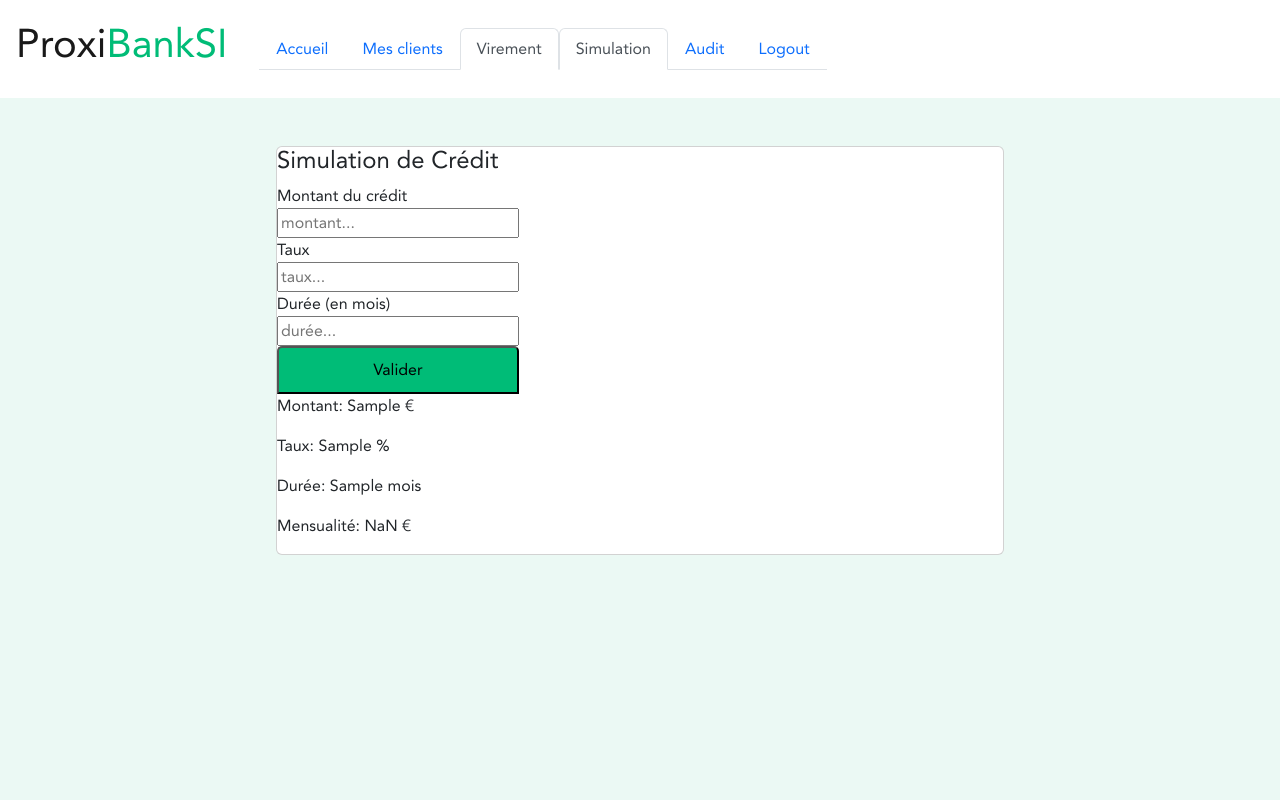
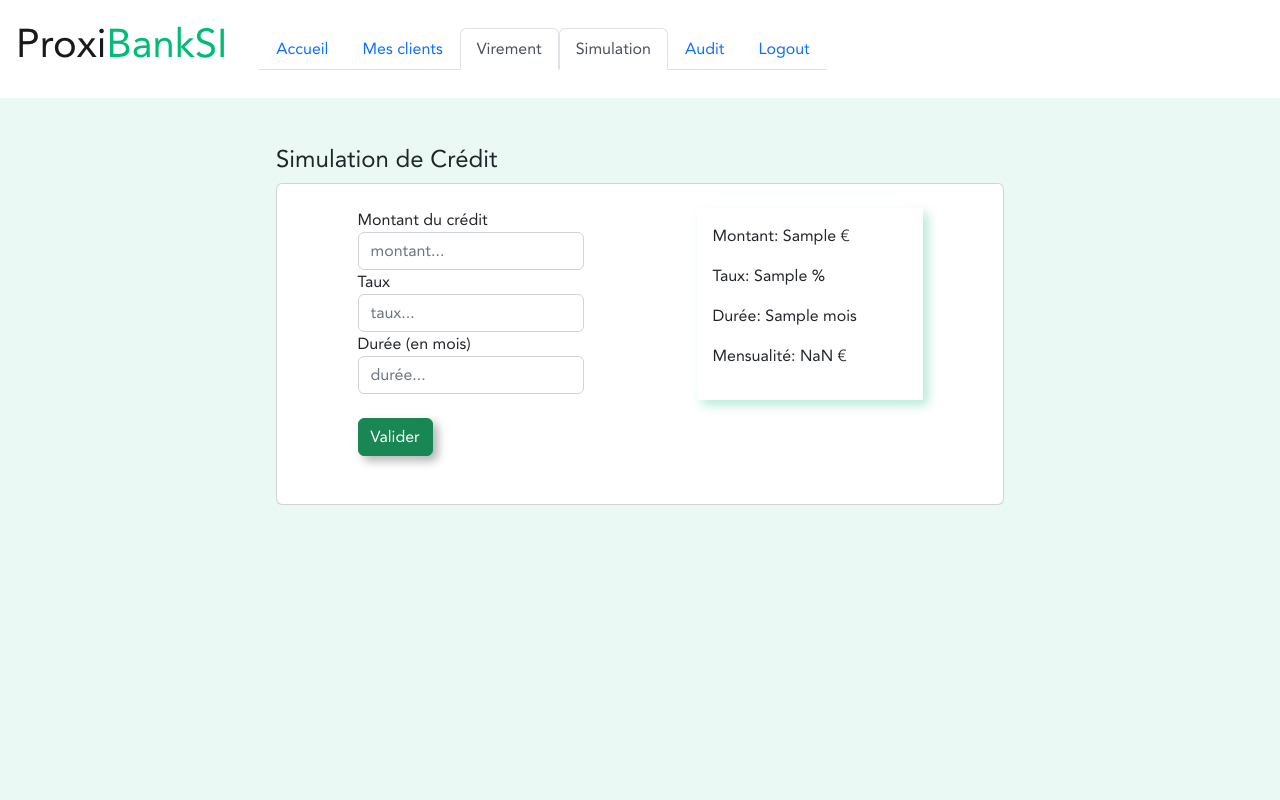
Before and after one commit to kendryk/proxibankSI_equipe1_front, an Angular app: page /simulation in a window 1280 px wide. Both pictures are taken after typing "Sample", "Sample", "Sample" into the empty fields and a click on the button "Valider". Shown: the top 800 px of the page. Built offline with nearby package versions, Linux system fonts and the light colour scheme.

Commit message:
ajout du style simulation

```diff
--- a/src/app/client-simulation/client-simulation.component.html
+++ b/src/app/client-simulation/client-simulation.component.html
@@ -1,42 +1,51 @@
-<div class="container d-flex justify-content-center align-items-center">
-  <div class="card col-8">
+<div class="container mt-5">
+  <div class="col-8 mx-auto">
     <h4>Simulation de Crédit</h4>
-    <form
-      class="form-container d-flex flex-column col-4"
-      (submit)="calculMensualite()"
-      #creditForm="ngForm"
+    <div
+      class="card d-flex flex-row align-items-start justify-content-around flex-wrap p-4"
     >
+      <div class="d-flex flex-column col-sm-12 col-lg-4">
+        <form (submit)="calculMensualite()" #creditForm="ngForm">
           <label for="creditAmount">Montant du crédit</label>
           <input
+            class="form-control"
             type="text"
-        id="creditAmount"
             name="amount"
             placeholder="montant..."
             [(ngModel)]="amount"
             required
           />
+
           <label for="creditRate">Taux</label>
           <input
+            class="form-control"
             type="text"
-        id="creditRate"
             name="rate"
             placeholder="taux..."
             [(ngModel)]="rate"
             required
           />
+
           <label for="creditDuration">Durée (en mois)</label>
           <input
+            class="form-control"
             type="text"
-        id="creditDuration"
             name="duration "
             placeholder="durée..."
             [(ngModel)]="duration"
             required
           />
-      <button type="submit" class="validation bgGreen">Valider</button>
+
+          <button type="submit" class="validation btn btn-success my-4">
+            Valider
+          </button>
         </form>
-
-    <div *ngIf="amountBeforeReset && rateBeforeReset && durationBeforeReset">
+      </div>
+      <div class="col-sm-12 col-lg-4">
+        <div
+          *ngIf="amountBeforeReset && rateBeforeReset && durationBeforeReset"
+        >
+          <div class="details">
             <p>Montant: {{ amountBeforeReset }} €</p>
             <p>Taux: {{ rateBeforeReset }} %</p>
             <p>Durée: {{ durationBeforeReset }} mois</p>
@@ -44,3 +53,6 @@
           </div>
         </div>
       </div>
+    </div>
+  </div>
+</div>
--- a/src/styles.css
+++ b/src/styles.css
@@ -27,7 +27,14 @@
 }
 .btn-trft {
   border: none;
+  border-radius: 5px;
 }
 .main-container {
   height: 600px;
 }
+.details {
+  border: 0px solid #00bc77;
+  box-shadow: -5px -5px 10px 0px rgba(255, 255, 255, 0.5),
+    5px 5px 10px 0px rgb(0, 188, 119, 0.3);
+  padding: 16px;
+}
```
Lines whose indentation alone changed are shown as unchanged.
